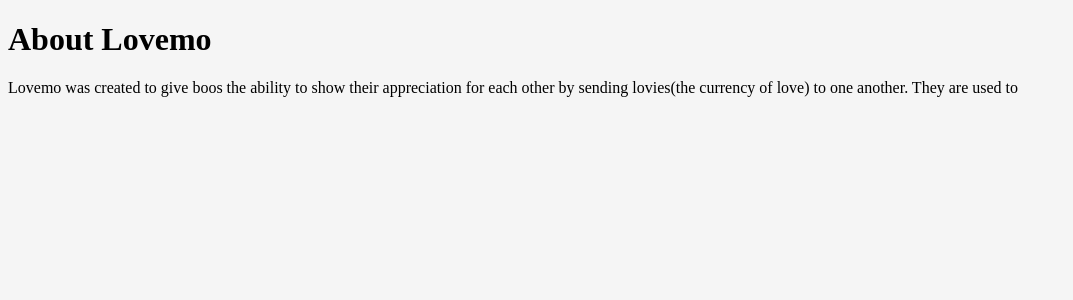
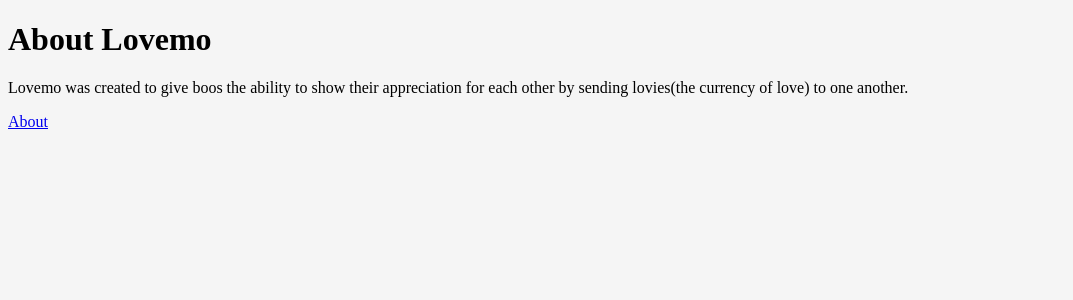
Before and after one commit to MrDrDAVID/Lovemo, a Django app: template lovemo/main_app/templates/main_app/about.html in a window 1280 px wide. Shown: the part 104-404 px from the top of the page, without its empty margins (0-1073 px from the left). Run offline with Django 3.2, Linux system fonts and the light colour scheme; the template is opened without the code that fills it, so the values that code supplies are empty.

Commit message:
maintenance

```diff
--- a/lovemo/main_app/templates/main_app/about.html
+++ b/lovemo/main_app/templates/main_app/about.html
@@ -7,7 +7,7 @@
         <h1>About Lovemo</h1>
         <p>
             Lovemo was created to give boos the ability to show their appreciation for each other
-            by sending lovies(the currency of love) to one another. They are used to
+            by sending lovies(the currency of love) to one another.
         </p>
     </div>
 {% endblock %}
--- a/lovemo/main_app/templates/main_app/base.html
+++ b/lovemo/main_app/templates/main_app/base.html
@@ -25,7 +25,7 @@
 
     <footer>
         <div id="footer">
-
+            <p><a href="/about">About</a></p>
         </div>
     </footer>
 </html>
--- a/lovemo/main_app/urls.py
+++ b/lovemo/main_app/urls.py
@@ -5,4 +5,5 @@ from . import views
 urlpatterns = [
     path('home/', views.index, name='index'),
     path('<int:id>/', views.transaction, name='transaction'),
+    path('about/', views.about, name='about'),
 ]
--- a/lovemo/main_app/views.py
+++ b/lovemo/main_app/views.py
@@ -7,6 +7,10 @@ def index(request) :
 
     return render(request, 'main_app/index.html', {'transactions': transactions})
 
+def about(request) :
+    '''The about page'''
+    return render(request, 'main_app/about.html')
+
 def transaction(request, id) :
     '''View for more detailed transaction'''
     transaction = Transactions.objects.get(id= id)
```
